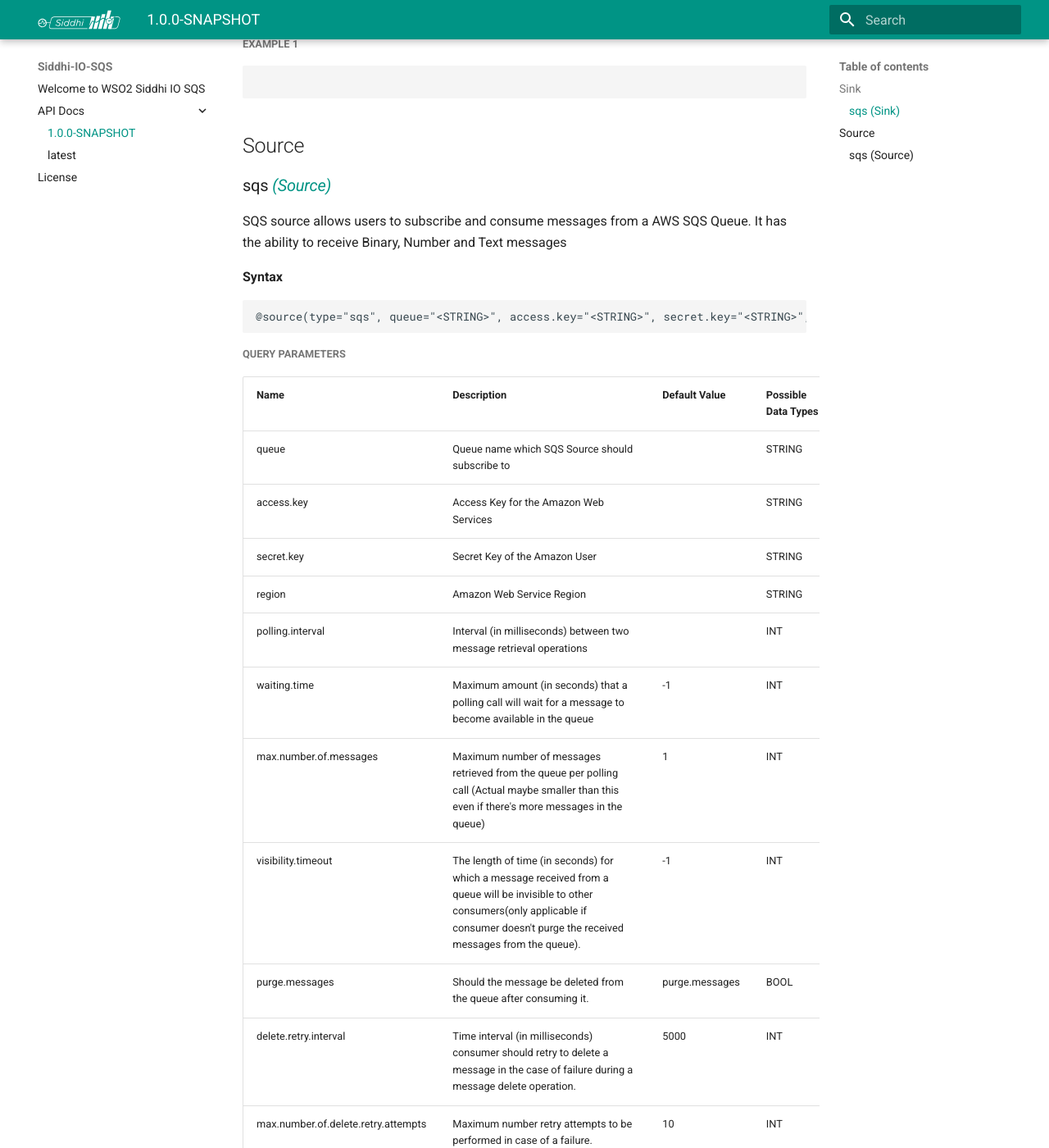
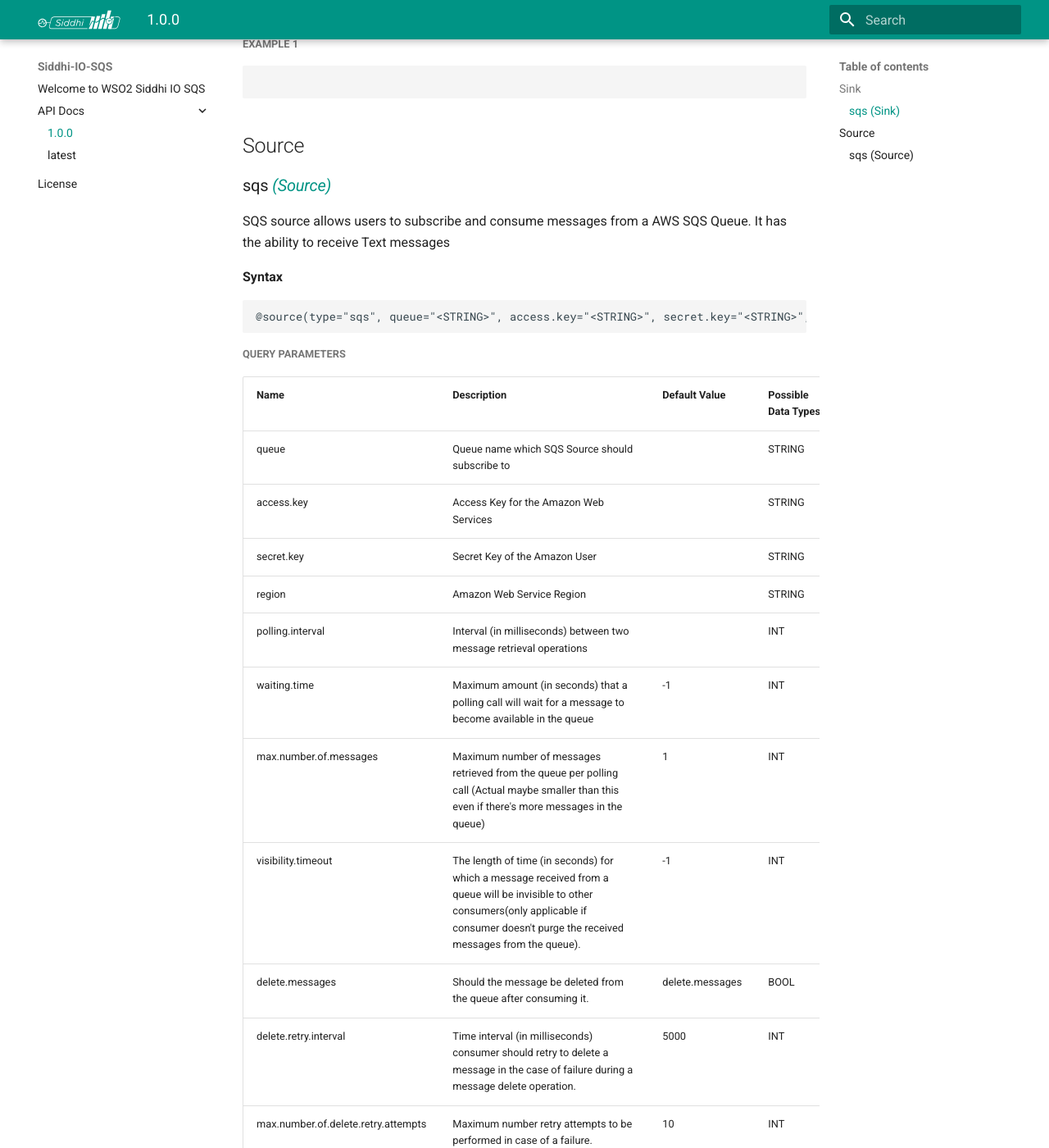
Before and after one commit to siddhi-io/siddhi-io-sqs, an MkDocs documentation site: the page built from docs/api/1.0.0.md, in a window 1280 px wide and 1400 px high, scrolled down 356 px. Shown: the whole window at 82% size. Built offline with MkDocs 1.6.1 and Material for MkDocs 9.7.7, drawn with Linux system fonts in a browser that asks for light colours; old or Windows-style settings are respelled for this version of MkDocs; some of the changed text lies outside the part shown.

Commit message:
[WSO2-Release] [Release 1.0.0] update documentation for release 1.0.0

````diff
--- a/docs/api/1.0.0-SNAPSHOT.md
+++ b/docs/api/1.0.0.md
@@ -1,4 +1,4 @@
-# API Docs - v1.0.0-SNAPSHOT
+# API Docs - v1.0.0
 
 ## Sink
 
@@ -22,11 +22,11 @@
 
 ### sqs *<a target="_blank" href="https://wso2.github.io/siddhi/documentation/siddhi-4.0/#source">(Source)</a>*
 
-<p style="word-wrap: break-word">SQS source allows users to subscribe and consume messages from a AWS SQS Queue. It has the ability to receive Binary, Number and Text messages</p>
+<p style="word-wrap: break-word">SQS source allows users to subscribe and consume messages from a AWS SQS Queue. It has the ability to receive Text messages</p>
 
 <span id="syntax" class="md-typeset" style="display: block; font-weight: bold;">Syntax</span>
 ```
-@source(type="sqs", queue="<STRING>", access.key="<STRING>", secret.key="<STRING>", region="<STRING>", polling.interval="<INT>", waiting.time="<INT>", max.number.of.messages="<INT>", visibility.timeout="<INT>", purge.messages="<BOOL>", delete.retry.interval="<INT>", max.number.of.delete.retry.attempts="<INT>", number.of.parallel.consumers="<INT>", @map(...)))
+@source(type="sqs", queue="<STRING>", access.key="<STRING>", secret.key="<STRING>", region="<STRING>", polling.interval="<INT>", waiting.time="<INT>", max.number.of.messages="<INT>", visibility.timeout="<INT>", delete.messages="<BOOL>", delete.retry.interval="<INT>", max.number.of.delete.retry.attempts="<INT>", number.of.parallel.consumers="<INT>", @map(...)))
 ```
 
 <span id="query-parameters" class="md-typeset" style="display: block; color: rgba(0, 0, 0, 0.54); font-size: 12.8px; font-weight: bold;">QUERY PARAMETERS</span>
@@ -104,9 +104,9 @@
         <td style="vertical-align: top">No</td>
     </tr>
     <tr>
-        <td style="vertical-align: top">purge.messages</td>
+        <td style="vertical-align: top">delete.messages</td>
         <td style="vertical-align: top; word-wrap: break-word">Should the message be deleted from the queue after consuming it.</td>
-        <td style="vertical-align: top">purge.messages</td>
+        <td style="vertical-align: top">delete.messages</td>
         <td style="vertical-align: top">BOOL</td>
         <td style="vertical-align: top">Yes</td>
         <td style="vertical-align: top">No</td>
--- a/mkdocs.yml
+++ b/mkdocs.yml
@@ -12,7 +12,9 @@
 pages:
 - Welcome to WSO2 Siddhi IO SQS: index.md
 - API Docs:
-  - 1.0.0-SNAPSHOT: api/1.0.0-SNAPSHOT.md
+  - 1.0.0: api/1.0.0.md
   - latest: api/latest.md
+  - ? ''
+    : api/.md
 - License: about/license.md
 theme: material
````
Also changed, not shown: README.md (+2 -1 lines), docs/api/latest.md (+5 -5 lines), docs/index.md (+2 -1 lines).
